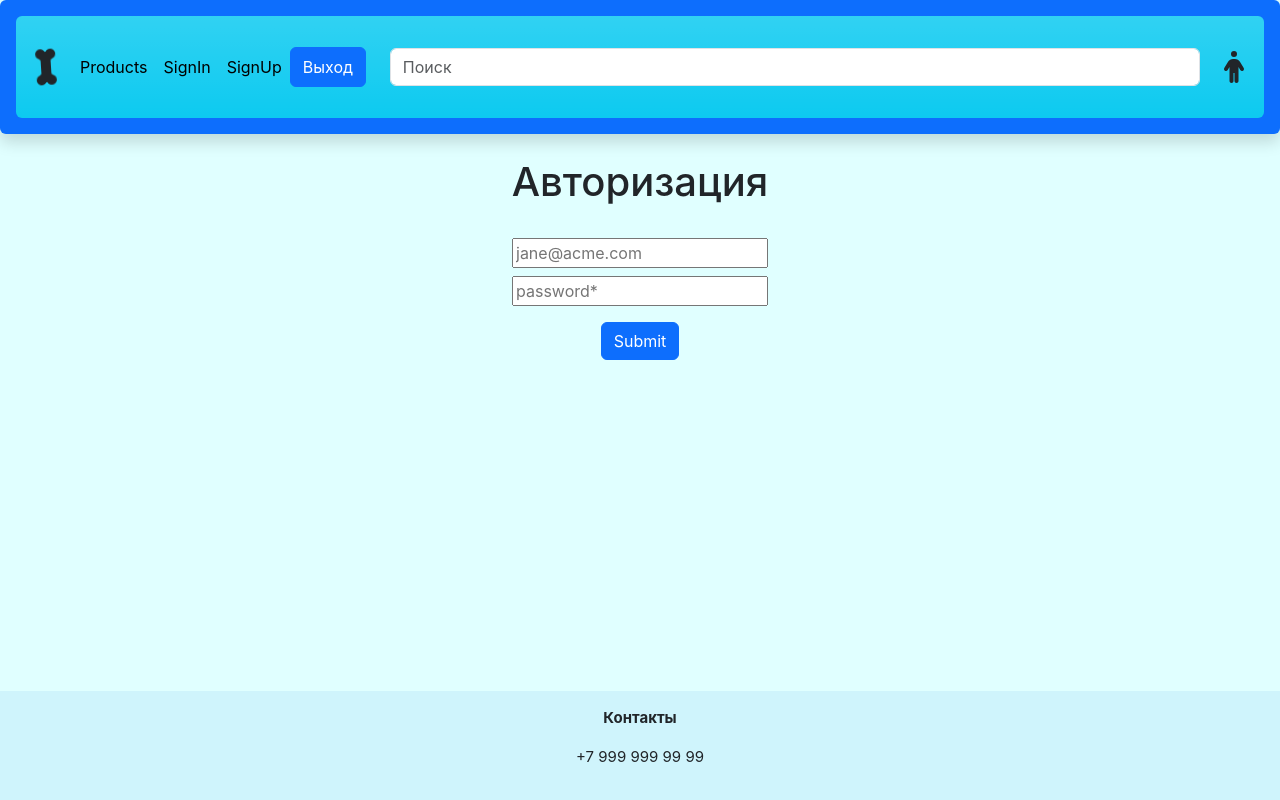
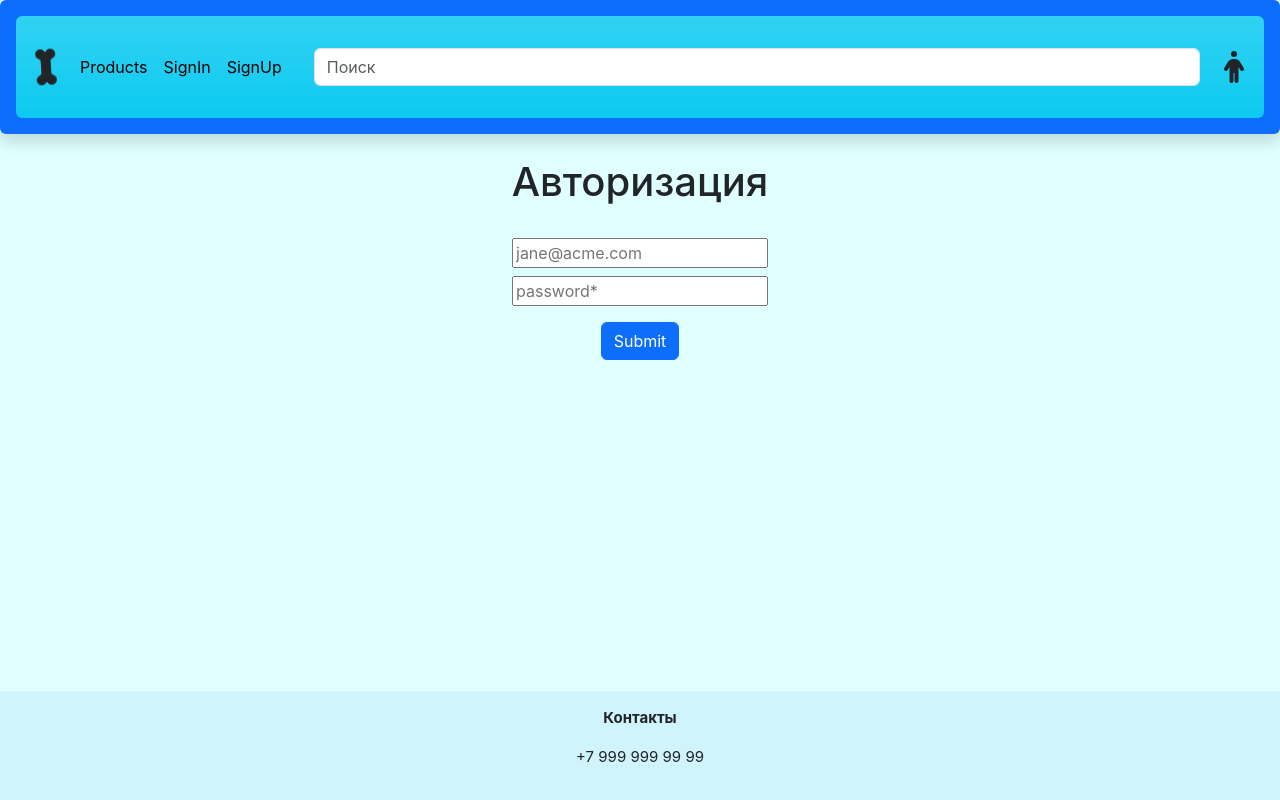
Before and after one commit to Naika-Beika/dog-shop, a React (Create React App) app: page /signin in a window 1280 px wide. Built offline with nearby package versions, Linux system fonts and the light colour scheme.

Commit message:
Доработка хедера и поиска

```diff
--- a/src/components/Header/index.jsx
+++ b/src/components/Header/index.jsx
@@ -1,15 +1,16 @@
 import { faBone, faPerson } from '@fortawesome/free-solid-svg-icons';
 import { FontAwesomeIcon } from '@fortawesome/react-fontawesome';
 import React from 'react';
-import { useDispatch } from 'react-redux';
-import { useNavigate } from 'react-router-dom';
+import { useDispatch, useSelector } from 'react-redux';
+import { Link, useNavigate } from 'react-router-dom';
 import { cleanUser } from '../../redux/slices/userSlice';
 import { Search } from '../Search';
 
 
 export const Header = () => {
   const dispatch = useDispatch();
-  const navigate = useNavigate()
+  const navigate = useNavigate();
+  const { token } = useSelector(state => state.user)
 
   const handleExit = () => {
     dispatch(cleanUser())
@@ -24,24 +25,16 @@ export const Header = () => {
     return navigate('/')
   }
 
-  const links = [
-    {href: '/products', title: 'Products'},
-    {href: '/signin', title: 'SignIn'},
-    {href: '/signup', title: 'SignUp'}
- ];
-
     return (
         <header className="sticky-top shadow p-3 bg-primary rounded">
           <nav className="navbar navbar-expand-lg bg-info bg-gradient rounded">
             <div className="container-fluid">
             <FontAwesomeIcon icon={faBone} spin size="2xl" cursor="pointer" onClick={homeClick}/>
               <ul className="navbar-nav ms-2">
-                {links.map((link, index) => (
-                  <li className="nav-item" key={index}>
-                    <a className="nav-link active" aria-current="page" href={link.href}>{link.title}</a>
-                  </li>
-                ))}
-                <button onClick={handleExit} className='btn btn-primary'>Выход</button>
+                <Link className="nav-item nav-link active" to='/products'>Products</Link>
+                {!token && <Link className="nav-item nav-link active" to='/signin'>SignIn</Link>}
+                {!token && <Link className="nav-item nav-link active" to='/signup'>SignUp</Link>}
+                {token && <button onClick={handleExit} className='btn btn-primary'>Выход</button>}
               </ul>
               <Search />
               <FontAwesomeIcon icon={faPerson} className="me-2" size="2xl" onClick={handleClick} cursor="pointer" />
--- a/src/components/ProductCard/index.jsx
+++ b/src/components/ProductCard/index.jsx
@@ -5,7 +5,7 @@ export const ProductCard = ({ product }) =>{
   const navigate = useNavigate()
 
   const cardClick = () =>{
-    return navigate (`/products/${product._id}`)
+    return navigate (`${product._id}`)
   }
 
     return (
--- a/src/components/Search/index.jsx
+++ b/src/components/Search/index.jsx
@@ -24,15 +24,15 @@ export const Search = () =>{
     const handleChange = (event) =>{
       setSearchValue(event.target.value)
 
-      if (!event.target.value) return searchParams.delete('search')
+      if (!event.target.value) return setSearchParams((prevParams =>{
+        prevParams.delete('search')
+        return prevParams
+      }))
 
-      const params = {}
-      searchParams.forEach((value, key) => params[key] = value)
-
-      setSearchParams({
-        ...params,
+      return setSearchParams((prevParams => ({
+        ...prevParams,
         search: event.target.value
-      })
+      })))
     }
 
     return <input
--- a/src/pages/Products/index.jsx
+++ b/src/pages/Products/index.jsx
@@ -17,11 +17,11 @@ export const Products = () => {
           const responce = await res.json()
 
           return responce;
-        }
+        },
+        initialData: []
     })
 
     if (isLoading) return <p>Идет загрузка</p>
-
     if (isError) return <p>Произошла ошибка: {error}</p>
 
   return(
```
